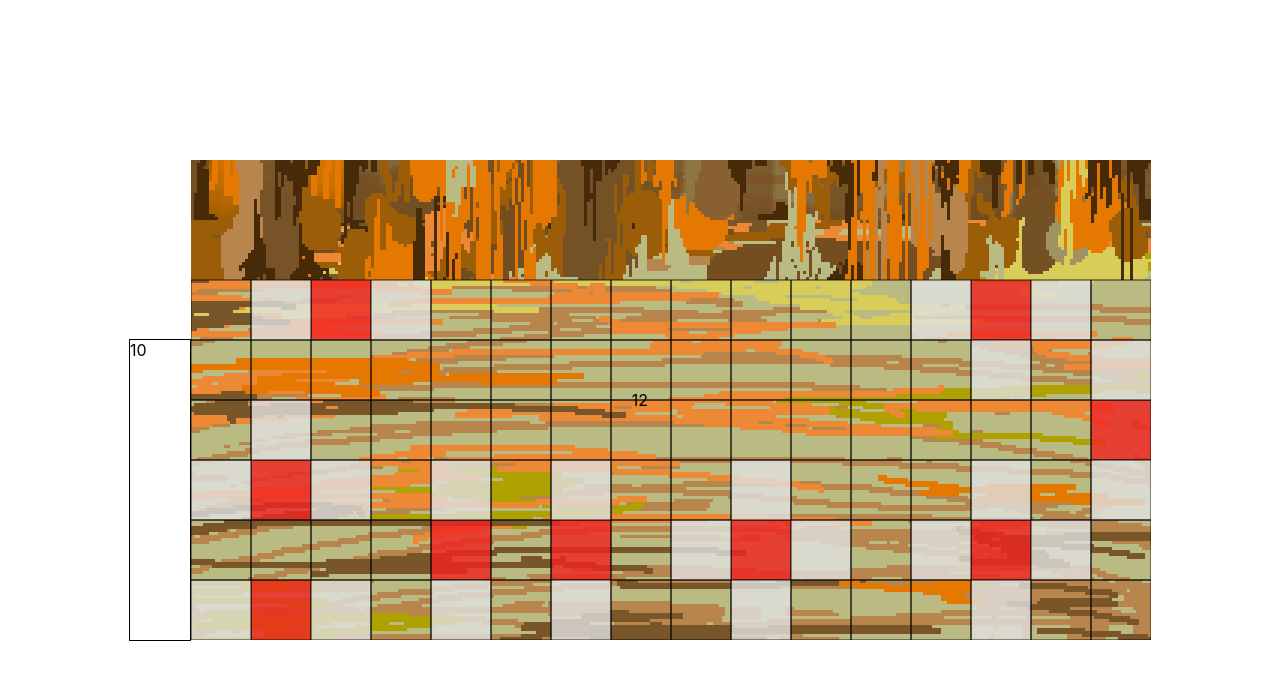
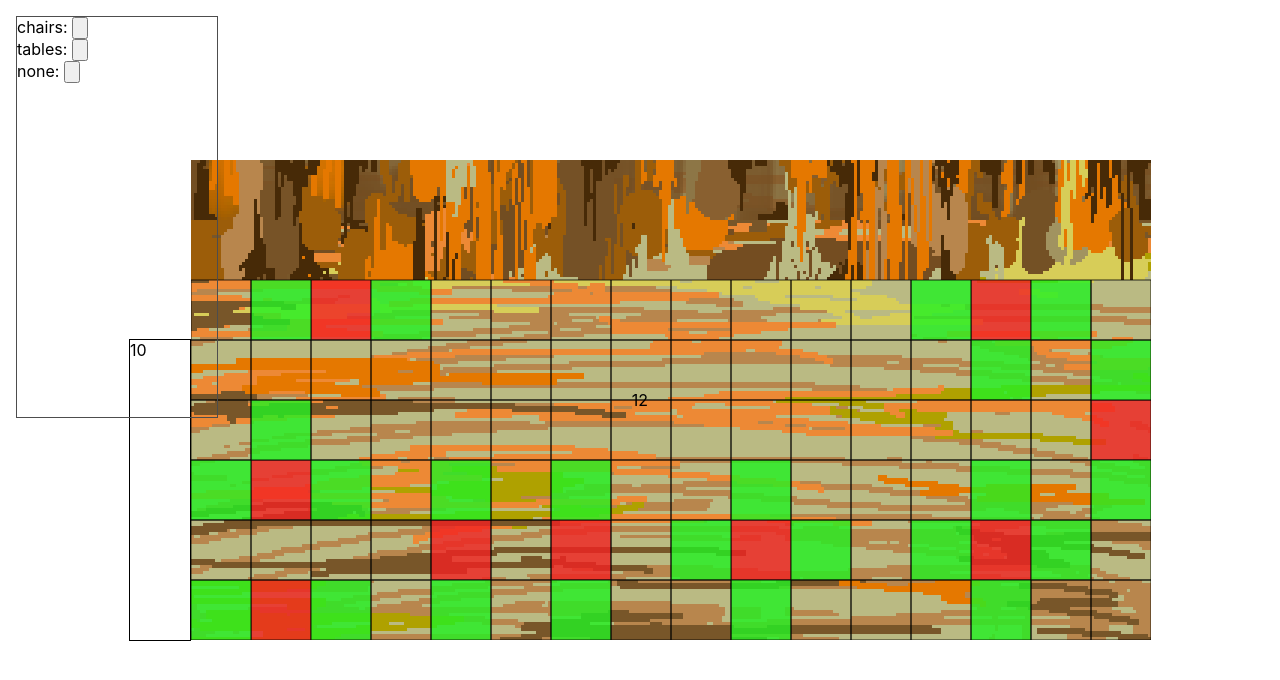
Before and after one commit to adolecumberri/the_bar, a React (Create React App) app in the folder the_bar/: page / in a window 1280 px wide. Shown: the top 680 px of the page. Built offline with nearby package versions, Linux system fonts and the light colour scheme.

Commit message:
debugger component + grid functions

```diff
--- a/the_bar/src/classes/Grid.ts
+++ b/the_bar/src/classes/Grid.ts
@@ -1,13 +1,18 @@
 import { TableSortLabel } from "@material-ui/core";
 import { GRID_CONFIG, TABLES_LOCATIONS } from "../constants";
-import { IGridConstructor, IGridHash, ITable } from "../interfaces";
+import { IGridConstructor, IGridHash, IGRID_VALUES, ITable } from "../interfaces";
 import { GridBoxesTypes } from "./GridBoxesTypes";
 
-export const Grid = () => {
-
 const topMargin = 2;
-  class Grid {
-    hashGrid: any;
+export class Grid {
+  constructor( customGrid?: IGridHash ){
+    this.hashGrid = customGrid as IGridHash;
+  }
+  hashGrid: IGridHash = {};
+  //cada vez que una funcion quiera triggear un render, ++ a esa variable. y lo controlo fuera.
+  //así el useEffect no checkea un objeto complejo.
+  triggerUpdate: number = 0;  // unused
+  tablesInfo = TABLES_LOCATIONS; //constant used to create the tables and chairs;
   _initNewVoidGrid = ({ rows, cols, t_width, t_height }: IGridConstructor) => {
 
     const { height, width } = this._loadBoxDimensions({ cols, rows, t_height, t_width })
@@ -60,7 +65,7 @@ export const Grid = () => {
       let key = `${X}-${Y}`;
       let gridTypeConfig = GRID_CONFIG.table;
 
-        let gridBox: ITable = new GridBoxesTypes.Table({
+      let gridBox = new GridBoxesTypes.Table({
         key, ...this._loadBoxBasicVariables({ X, Y, height, width }), width, height, tableId, ...gridTypeConfig
       });
       gridHash[key] = gridBox;
@@ -100,7 +105,8 @@ export const Grid = () => {
       }
     }
     console.log({ gridHash });
-      return gridHash;
+    this.hashGrid = gridHash;
+    // return gridHash;
   };
 
   _loadBoxDimensions = ({ t_width, cols, t_height, rows }: {
@@ -135,6 +141,31 @@ export const Grid = () => {
     return { gX, gY, x, y }
   }
 
+  highlight = (type: IGRID_VALUES) => {
+     for (let cell in this.hashGrid){
+        if(this.hashGrid[cell].type === type){
+          this.hashGrid[cell].color = "#e1e1e1";
+          this.hashGrid[cell].highlighted = true;
         }
-  return new Grid();
-};
+        // else{
+        //   this.hashGrid[cell].color = this.hashGrid[cell].initialColor as string;
+        //   this.hashGrid[cell].highlighted = false;
+        // }
+     }
+     this.triggerUpdate = this.triggerUpdate + 1; //trigger updates
+  }
+
+  stopHighlighting = () =>{
+    for (let cell in this.hashGrid){
+        this.hashGrid[cell].color = this.hashGrid[cell].initialColor as string;
+        this.hashGrid[cell].highlighted = false;
+   }
+   this.triggerUpdate = this.triggerUpdate + 1; //trigger updates
+  }
+
+
+}
+
+// export interface IGrid {
+//   Grid:typeof Grid;
+// }
--- a/the_bar/src/classes/GridBoxesTypes.ts
+++ b/the_bar/src/classes/GridBoxesTypes.ts
@@ -21,6 +21,8 @@ class GridBox {
   walkable: boolean;
   color: string;
   sprite: ISprite;
+  initialColor: string;
+  highlighted: boolean;
   constructor({
     key,
     gX,
@@ -46,7 +48,9 @@ class GridBox {
     this.walkable = walkable; //se puede andar o no
     this.status = status; // andable o no, ocupado o no.
     this.color = color; //no claro.
+    this.initialColor = color; //Color para reestablecer el color principal.
     this.sprite = sprite; //imagen a cargar
+    this.highlighted = false; //si esta marcado.
   }
 
   setStatus: (status: IStatus) => void = (status) => {
--- a/the_bar/src/componentes/Bar.tsx
+++ b/the_bar/src/componentes/Bar.tsx
@@ -40,10 +40,12 @@ const useStyles = makeStyles((tema: ITheme) => {
 });
 
 interface IBarProps {
-  barGrid: IGridHash;
+  barGrid: Grid;
+  triggerRender: boolean;
+  executeRenderLoop?: any; //TODO: Experimental
 }
 
-const Bar: FC<IBarProps> = ({barGrid}) => {
+const Bar: FC<IBarProps> = ({ barGrid: { hashGrid: barGrid, triggerUpdate }, triggerRender }) => {
   const { container, counter } = useStyles();
 
   const { pixelSize, canvasHeight, canvasWidth } = useContext(StyleContext);
@@ -54,10 +56,12 @@ const Bar: FC<IBarProps> = ({barGrid}) => {
 
   const [count] = useRenderCounter();
 
+  useEffect(() => {
+    _renderLoop();
+  }, [triggerRender])
 
 
-
-  useEffect( ( )=>{
+  useEffect(() => {
     _renderLoop();
     console.log("holaa-render");
   }, [barGrid]);
@@ -83,11 +87,11 @@ const Bar: FC<IBarProps> = ({barGrid}) => {
   };
 
   /* function to draw individual game objects (square) to the canvas */
-  function _drawBox (type: string, box: IAnyBox) : void {
+  function _drawBox(type: string, box: IAnyBox): void {
     let ctx: CanvasRenderingContext2D = canvasRef.current?.getContext(
       "2d"
     ) as CanvasRenderingContext2D;
-// debugger;
+    // debugger;
     //Tipos: void, chair, table y hero
     switch (type) {
       case "void":
@@ -140,7 +144,7 @@ const Bar: FC<IBarProps> = ({barGrid}) => {
     }
   };
 
-  if(pixelSize) console.log(CANVAS_WIDTH, CANVAS_HEIGHT, pixelSize);
+  if (pixelSize) console.log(CANVAS_WIDTH, CANVAS_HEIGHT, pixelSize);
   return (
 
     <>
--- /dev/null
+++ b/the_bar/src/componentes/Debugger.tsx
@@ -0,0 +1,62 @@
+//tablón de anuncios.
+
+//Barra del bar
+
+import React, { FC } from "react";
+
+//Material UI
+import { makeStyles } from "@material-ui/styles";
+
+import { THEME } from '../constants';
+import { ITheme } from "../interfaces";
+
+const useStyles = makeStyles((Theme: ITheme) => ({
+  container: {
+    position: "absolute",
+    top: 0,
+    left: 0,
+    minWidth: "200px",
+    minHeight: "400px",
+    border: "1px solid #4d4d4d",
+    margin: "16px 0px 0px 16px"
+
+  },
+}));
+
+interface IDebugger {
+  highlightTables?: () => void,
+  highlightChairs?: () => void,
+  stopHighlighting?: () => void,
+}
+
+const Debugger: FC<IDebugger> = ({ highlightChairs, highlightTables, stopHighlighting }) => {
+  const { container } = useStyles();
+
+  return (
+    <div className={container}>
+      {highlightChairs && (<>
+        <label> chairs: <input type="button" name="debbug"
+          onClick={(e) => {
+            highlightChairs && highlightChairs();
+          }}
+        ></input></label><br />
+      </>)}
+      {highlightTables && (<>
+        <label> tables: <input type="button" name="debbug"
+          onClick={(e) => {
+            highlightTables && highlightTables();
+          }}
+        ></input></label><br />
+      </>)}
+      {(highlightTables || highlightChairs) && (<>
+        <label> none: <input type="button" defaultChecked name="debbug"
+          onClick={(e) => {
+            stopHighlighting && stopHighlighting();
+          }}
+        ></input></label>
+      </>)}
+    </div>
+  );
+};
+
+export default Debugger;
--- a/the_bar/src/componentes/Screen.tsx
+++ b/the_bar/src/componentes/Screen.tsx
@@ -11,6 +11,7 @@ import { StyleContext } from "../utility";
 import { THEME } from "../constants";
 import BarEntry from "./BarEntry";
 import { Grid } from "../classes/Grid";
+import Debugger from "./Debugger";
 
 const useStyles = makeStyles((theme: ITheme) => ({
   screen: {
@@ -38,7 +39,9 @@ const Screen: FC = () => {
   const [pixelSize, setPixelSize] = useState(pixelSizeQuery(windowWidth));
   const [themeState, setThemeState] = useState(THEME);
 
-  const [barGrid, setBarGrid] = useState<IGridHash>();
+  const [triggerRender, setTriggerRender] = useState(false); //Trigger a canvas render
+
+  const [barGrid, setBarGrid] = useState<Grid>(new Grid());
 
   useEffect(() => {
     // debugger;
@@ -59,25 +62,44 @@ const Screen: FC = () => {
       t_width = canvasWidth * pixelSize,
       t_height = canvasHeight * pixelSize;
 
-    let grid = Grid();
-    let newGrid = grid._initNewGridWithTables({ rows, cols, t_width, t_height });
+    let grid = new Grid();
+    grid._initNewGridWithTables({ rows, cols, t_width, t_height });
 
-    setBarGrid(newGrid);
+    setBarGrid(grid);
   }, [pixelSize]);
 
 
-
+  // const executeRenderLoop: (callBack: any) => void = (callBack) => {
+  //   callBack();
+  // }
 
 
   return (
     <>
       <StyleContext.Provider value={themeState}>
-        {/* <BarContext.Provider value={barCtx}> */}
-        {/* <ImagesContext.Provider> */}
+        <Debugger
+          highlightChairs={() => {
+            barGrid?.highlight("chair");
+            setTriggerRender(!triggerRender);
+            // setBarGrid(new Grid(barGrid?.hashGrid));
+          }}
+          highlightTables={() => {
+            barGrid?.highlight("table");
+            setTriggerRender(!triggerRender);
+            // setBarGrid(new Grid(barGrid?.hashGrid));
+          }}
+          stopHighlighting={() => {
+            barGrid?.stopHighlighting();
+            setTriggerRender(!triggerRender);
+            // setBarGrid(new Grid(barGrid?.hashGrid));
+          }}
+        />
         <BarEntry />
-        <Bar barGrid={barGrid as IGridHash} />
-        {/* </ImagesContext.Provider> */}
-        {/* </BarContext.Provider> */}
+        <Bar
+          barGrid={barGrid as Grid}
+          triggerRender={triggerRender}
+          // executeRenderLoop={executeRenderLoop}
+        />
       </StyleContext.Provider>
     </>
   );
--- a/the_bar/src/constants.ts
+++ b/the_bar/src/constants.ts
@@ -36,7 +36,7 @@ const GRID_CONFIG: IGridConfig = {
     status: "walkable",
     type: GRID_TYPES.CELL_CHAIR as IGRID_VALUES,
     walkable: true,
-    color: "#e1e1e1",
+    color: "#22f222",
     sprite: { x: 0, y: 0, width: 50, height: 50 },
   },
   table: {
--- a/the_bar/src/interfaces/IGridCell.ts
+++ b/the_bar/src/interfaces/IGridCell.ts
@@ -20,17 +20,19 @@ export interface IGridBox {
   type: IGRID_VALUES;
   walkable: boolean;
   color: string;
+  initialColor?: string;
   sprite: ISprite;
+  highlighted?: boolean;
 }
 
-export interface IChair extends IGridBox {
+export interface IChair extends IGridBox {  //TODO: no hace falta
   occupied?: boolean;
   hero?: any; //todo: interfaz de heroe
   tableId: number;
   direction?: ""
 }
 
-export interface ITable extends IGridBox {
+export interface ITable extends IGridBox { //TODO: no hace falta
   tableId: number;
 }
 
```
Lines whose indentation alone changed are shown as unchanged.
